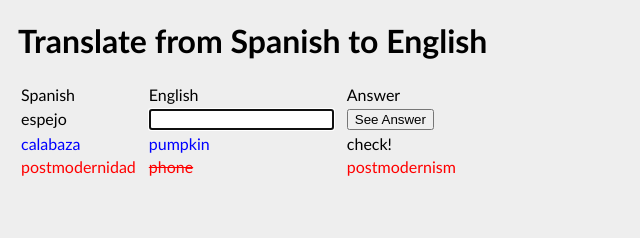
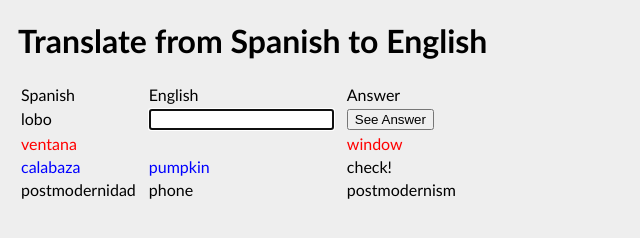
Before and after one commit to erinhong/6_813, a plain HTML site: page translate_game.html in a window 1280 px wide. Both pictures are taken after a click on the button "See Answer". Shown: the whole page, without its empty margins (0-640 px from the left). Drawn offline with Linux system fonts and the light colour scheme.

Commit message:
was finally able to add incorrect answers to table

```diff
--- a/translate_game.css
+++ b/translate_game.css
@@ -19,12 +19,9 @@ body{
 .correct, .correct_entry{
 	color:blue;
 }
-.incorrect,.incorrect_answer{
+.red{
 	color:red;
 }
-.incorrect_entry{
-	color:red;
+.strikethrough{
 	text-decoration: line-through;
-
 }
-/* Your CSS here */
--- a/translate_game.html
+++ b/translate_game.html
@@ -25,7 +25,7 @@
     </div>
 
     <div id ="translator">
-      <table>
+      <table id="table">
 
         <tr>
           <td>Spanish</td>
@@ -33,10 +33,15 @@
           <td>Answer</td>
         </tr>
         <tr>
-          <td>espejo</td>
+          <td><span class="test_word"></span></td>
           <td><input type="text" id="user_guess"/></td>
           <td><button type="button" id="see_answer_button">See Answer</button></td>
         </tr>
+
+        <div id="history">
+
+        </div>
+
         <tr>
           <td class="correct">calabaza</td>
           <td class="correct_entry">pumpkin</td>
--- a/translate_game.js
+++ b/translate_game.js
@@ -1,7 +1,6 @@
 // This allows the Javascript code inside this block to only run when the page
 // has finished loading in the browser.
 $(function() {
-
 	//try to make this not inside function
 	function generateRandomWord(){
 		var test_word = test_words[Math.floor(Math.random()*current_dict_length)];
@@ -10,15 +9,26 @@ $(function() {
 
 	function getKeyByValue(dictionary,value){
 		for (var key_index in Object.keys(dictionary)){
-			if (Object.keys(dictionary)[key_index] == value){
-				var correct_key = Object.keys(dictionary)[key_index];
-				return correct_key;
+			var current_key = Object.keys(dictionary)[key_index];
+			var current_value = dictionary[current_key];
+			if (current_value == value){
+				return current_key;
 			}
 		}return "";
 	}
 
+	function getValueByKey(dictionary,key){
+		alert("key I received: "+key);
+		alert("what I get from dictionary: "+dictionary[key]);
+		alert(dictionary[key]!=undefined);
+		if (dictionary[key]!=undefined){
+			return dictionary[key];
+		}
+		return "";
+	}
+
 	function checkGuess(dictionary,test_word,guess){
-		var correct_answer = getKeyByValue(dictionary,guess);
+		var correct_answer = getKeyByValue(dictionary,test_word); // switched GetKeyByValue
 		if (correct_answer != ""){
 			if (correct_answer == guess){
 				return true;
@@ -27,28 +37,83 @@ $(function() {
 	return false;
 	}
 
+	function updateTestWord(test_word){
+		var text_box = $(".test_word");
+		$(text_box).html(test_word);
+	}
+
+	function addEntry(test_word,guess,real_answer,correct){
+		var table = document.getElementById("table");
+		var new_row = table.insertRow(2);
+		var existing_rows = 0;
+		if ($(".history_row")[0]){
+			existing_rows = $(".history_row").length;
+		}
+		var new_id = "row"+existing_rows+1;
+		$(new_row).attr("id",new_id); //#row1, #row2!
+		$(new_row).addClass("history_row");
+		var col1 = document.createElement("td"); //test_word
+		var col2 = document.createElement("td"); // guess
+		var col3 = document.createElement("td"); // real_answer
+
+		if (!correct){//if answer is wrong
+
+			$(col1).addClass("red");
+			col1.textContent = test_word;
+
+			$(col2).addClass("red");
+			$(col2).addClass("strikethrough");
+			col2.textContent = guess;
+
+			$(col3).addClass("red");
+			col3.textContent = real_answer;
+
+		}
+		else{//answered correctly!
+			$(col1).addClass("blue");
+			col1.textContent = test_word;
+
+			$(col2).addClass("blue");
+			$(col2).textContent = real_answer;
+
+			//image
+
+
+		}
+		$(new_row).append(col1);
+		$(new_row).append(col2);
+		$(new_row).append(col3);
+
+	}
+//add entry
+
 	document.getElementById("user_guess").focus();
 	var lang_to	= "English";
 	var lang_from = "Spanish";
 	var current_dict = dicts[lang_to][lang_from]; // keys: words in @lang_to, values: corresponding words in @lang_from
 	var current_dict_length = Object.values(current_dict).length;
 	var test_words = Object.values(current_dict);
+
 	//First generated word
-	var test_word = generateRandomWord(test_words);
+	var current_test_word = generateRandomWord(test_words);
+	updateTestWord(current_test_word);
 
 	//Code for when user wants to see answer
 	var button = $("#see_answer_button");
 	$(button).click(function(){
 
-		var current_test_word = test_word;
-		test_word = generateRandomWord();
 		var guess = document.getElementById("user_guess");
-		var current_guess = guess.value;
-		var correct = checkGuess(current_dict,current_test_word,current_guess);
+		var correct = checkGuess(current_dict,current_test_word,guess.value);
+		var real_answer = getKeyByValue(current_dict,current_test_word);
 		alert(correct);
+		addEntry(current_test_word,guess.value,real_answer,correct);
+
+		//Reset the text field and re-focus on the text box
+		current_test_word = generateRandomWord();
+		updateTestWord(current_test_word);
 		guess.value="";
 		guess.focus();
 	});
 
 
-    });
+});
```
